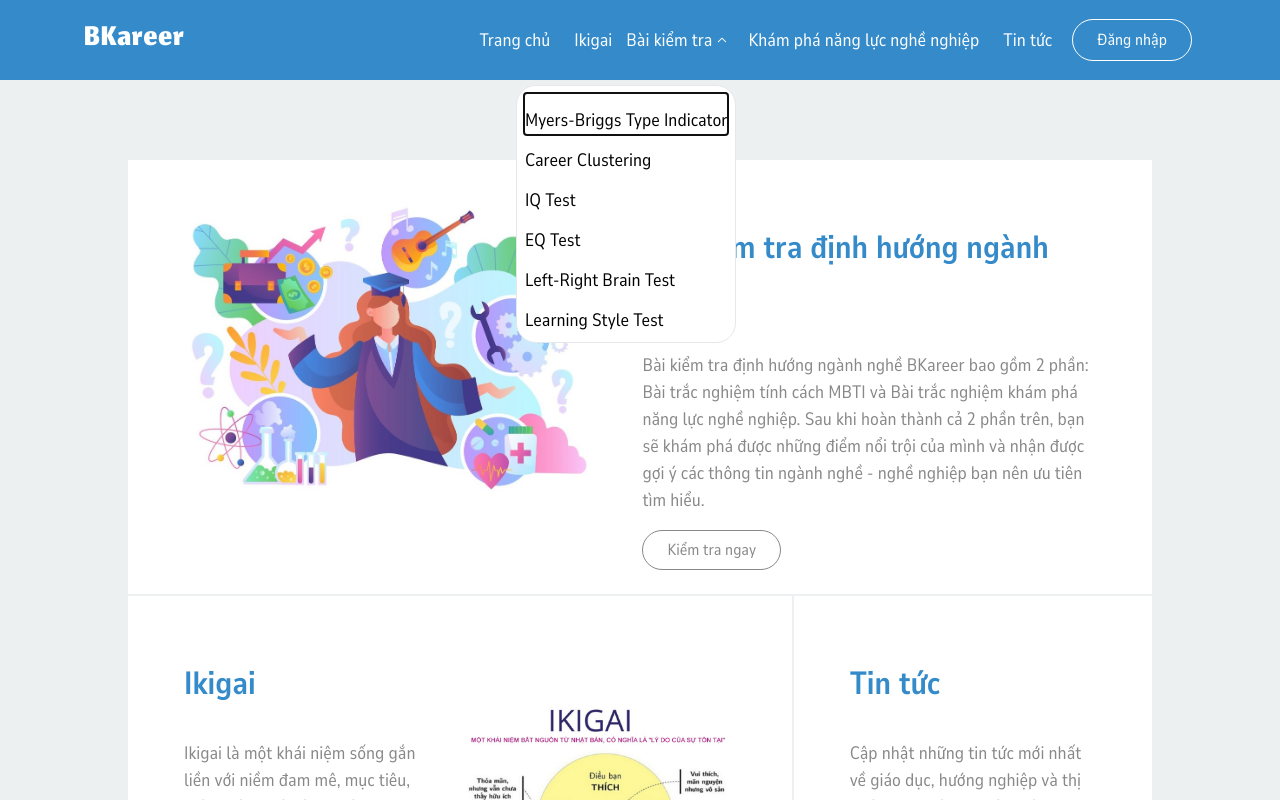
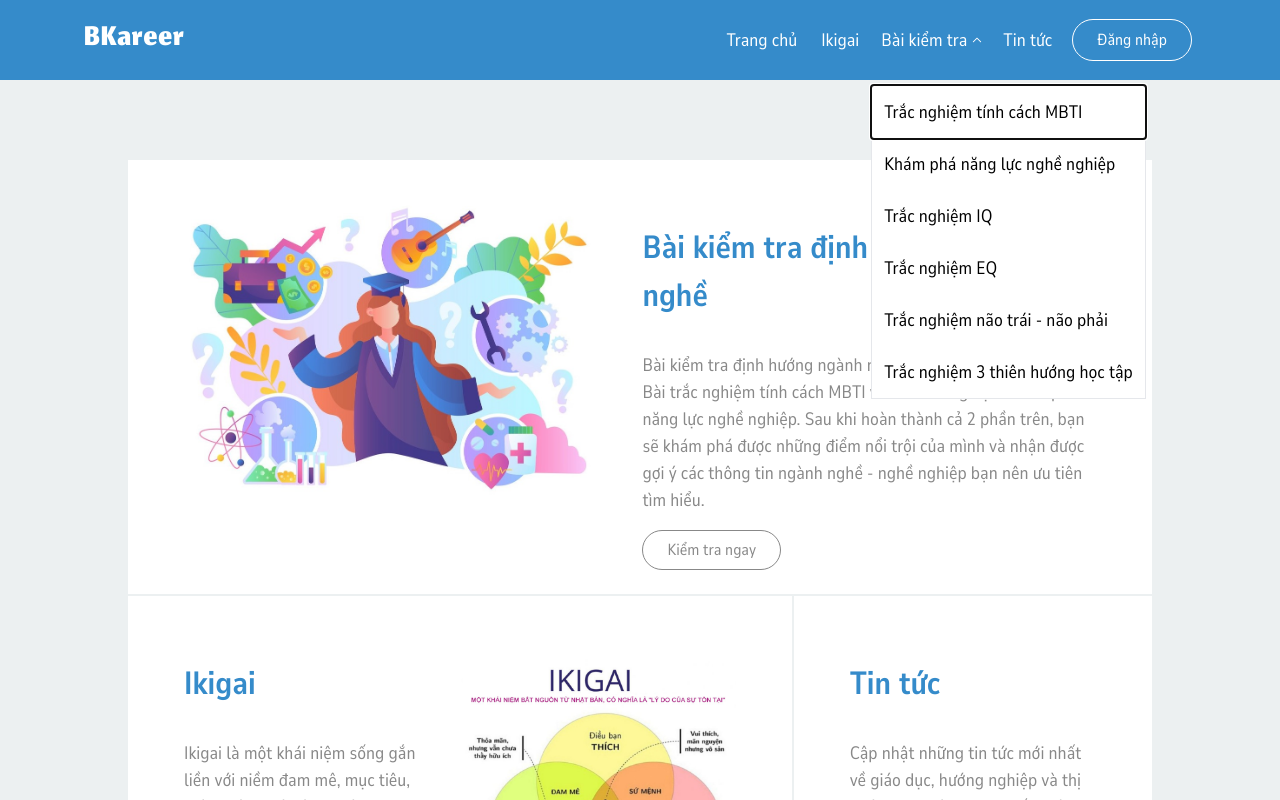
Before and after one commit to NDHoang2003/BKareer-v2, a React (Vite) app: page / in a window 1280 px wide. Both pictures are taken after a click on the button "Bài kiểm tra". Shown: the top 800 px of the page. Built offline with nearby package versions, Linux system fonts and the light colour scheme.

Commit message:
Update Home screen UI

```diff
--- a/src/App.jsx
+++ b/src/App.jsx
@@ -26,10 +26,12 @@ import Profile from "./screens/Profile";
 import PersonalResult from "./screens/PersonalResult";
 import LearningStyleScreen from "./screens/homeComponentsDetail/LearningStyleScreen";
 
-function App() {
+export default function App() {
+  const excludedRoutes = ['/login', '/register'];
+
   return (
     <Router>
-      <Navbar />
+      {!excludedRoutes.includes(location.pathname)  && <Navbar />}
       <Routes>
         {/* HomeScreen */}
         <Route path="/" element={<HomeScreen />} />
@@ -62,9 +64,7 @@ function App() {
           <Route path="/personal" element={<PersonalResult />} />
         </Route>
       </Routes>
-      <Footer />
+      {!excludedRoutes.includes(location.pathname) && <Footer />}
     </Router>
   );
-}
-
-export default App;
+};
--- a/src/components/Dropdown.jsx
+++ b/src/components/Dropdown.jsx
@@ -9,29 +9,30 @@ import {
 } from "@material-tailwind/react";
 import { ChevronDownIcon } from "@heroicons/react/24/solid";
 import { Link } from "react-router-dom";
+
 const profileMenuUser = [
   {
-    label: "Myers-Briggs Type Indicator",
+    label: "Trắc nghiệm tính cách MBTI",
     to: "/mbti",
   },
   {
-    label: "Career Clustering",
+    label: "Khám phá năng lực nghề nghiệp",
     to: "/career",
   },
   {
-    label: "IQ Test",
+    label: "Trắc nghiệm IQ",
     to: "/iq",
   },
   {
-    label: "EQ Test",
+    label: "Trắc nghiệm EQ",
     to: "/eq",
   },
   {
-    label: "Left-Right Brain Test",
+    label: "Trắc nghiệm não trái - não phải",
     to: "/lrBrain",
   },
   {
-    label: "Learning Style Test",
+    label: "Trắc nghiệm 3 thiên hướng học tập",
     to: "/learningStyle",
   },
 ];
@@ -39,13 +40,14 @@ const profileMenuUser = [
 export default function Dropdown() {
   const [isMenuOpen, setIsMenuOpen] = React.useState(false);
   const closeMenu = () => setIsMenuOpen(false);
+
   return (
-    <Menu open={isMenuOpen} handler={setIsMenuOpen} placement="bottom-end">
+    <Menu open={isMenuOpen} handler={setIsMenuOpen} placement="bottom-start">
       <MenuHandler>
         <Button
           variant="text"
           color="blue-gray"
-          className="flex items-center gap-1 py-0.5 pr-2 pl-0.5 lg:ml-auto menu font-18 hover:bg-[#4596cf] h-[100%]"
+          className="flex items-center gap-1 py-0.5 pr-2 pl-2.5 lg:ml-auto rounded-none menu font-18 hover:bg-[#4596cf] h-[100%]"
         >
           <Typography className="normal-case">{"Bài kiểm tra"}</Typography>
           <ChevronDownIcon
@@ -56,19 +58,21 @@ export default function Dropdown() {
           />
         </Button>
       </MenuHandler>
+
       {
-        <MenuList className="p-2 z-20 rounded-[20px] bg-white">
+        <MenuList className="p-0 z-20 bg-white">
           {profileMenuUser.map(({ label, to }, key) => {
             return (
               <Link to={to}>
                 <MenuItem
                   key={label}
                   onClick={closeMenu}
-                  className={`flex items-center gap-2 rounded
-                      hover:bg-[#85c1e9] focus:bg-[#85c1e9] active:bg-[#85c1e9]
+                  className={`flex items-center gap-2
+                    hover:bg-[#85c1e9] focus:bg-[#85c1e9] active:bg-[#85c1e9]
+                    pb-3 w-full pl-3 pr-3
                   }`}
                 >
-                  <Typography className="mt-3 text-lg" color={"blue-gray"}>
+                  <Typography className="mt-3 text-lg" color="#358bca">
                     {label}
                   </Typography>
                 </MenuItem>
--- a/src/components/Navbar.jsx
+++ b/src/components/Navbar.jsx
@@ -20,9 +20,7 @@ function Navbar() {
           </li>
 
           <Dropdown />
-          <li className="font-18">
-            <Link to="/career">Khám phá năng lực nghề nghiệp</Link>
-          </li>
+
           <li className="font-18">
             <Link to="/news">Tin tức</Link>
           </li>
--- a/src/screens/HomeScreen.jsx
+++ b/src/screens/HomeScreen.jsx
@@ -32,8 +32,7 @@ function HomeScreen() {
 
             <div className="home-card card-right flex-col">
               <div className="card-title">Tin tức</div>
-              <div className="card-content">Cập nhật những tin tức mới nhất về giáo dục, hướng nghiệp và thị trường lao động. Chúng tôi cung cấp thông tin về các chương trình đào tạo, cơ hội học bổng, và những xu hướng nghề nghiệp nổi bật, giúp bạn nắm bắt kịp thời những thay đổi quan trọng trong lĩnh vực này.
-              </div>
+              <div className="card-content">Cập nhật những tin tức mới nhất về giáo dục, hướng nghiệp và thị trường lao động, cung cấp thông tin về các chương trình đào tạo, cơ hội học bổng và những xu hướng nghề nghiệp nổi bật.</div>
               <div className="margin-bottom-2rem"><Link className="secondary-outline-btn" to="/news">Tìm hiểu thêm</Link></div>
             </div>
           </div>
@@ -98,7 +97,7 @@ function HomeScreen() {
 
             <div className="home-card width-50 flex-col">
               <div className="card-title">VIKOR</div>
-              <div className="card-content">Dựa trên dữ liệu đầu vào từ người dùng và dữ liệu của tổ chức lao động thế giới ILOSTAT, phương pháp VIKOR xác định các nghiệm lý tưởng và phản lý tưởng</div>
+              <div className="card-content">Dựa trên dữ liệu đầu vào từ người dùng và dữ liệu của tổ chức lao động thế giới ILOSTAT, phương pháp VIKOR xác định các nghiệm lý tưởng và phản lý tưởng.</div>
               <div className="margin-bottom-2rem"><Link className="secondary-outline-btn" to="/vikor">Tìm hiểu thêm</Link></div>
             </div>
           </div>
--- a/src/styles.css
+++ b/src/styles.css
@@ -244,7 +244,6 @@ body {
   height: 100%;
   display: flex;
   align-items: center;
-  border-radius: 20px;
 }
 #nav li:active {
   background-color: #4596cf;
```
Also changed, not shown: 1 other file (tests, documents, lock files or other folders).
